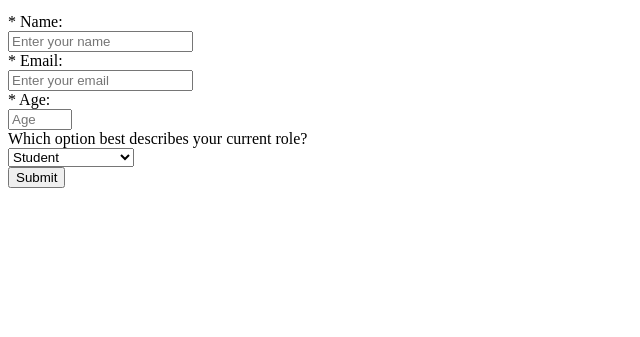
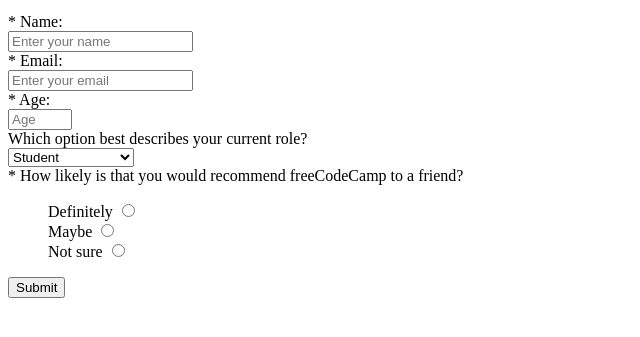
Before and after one commit to CleoAguiar/survey-form, a plain HTML site: page index.html in a window 1280 px wide. Shown: the part 101-438 px from the top of the page, without its empty margins (0-640 px from the left). Drawn offline with Linux system fonts and the light colour scheme.

Commit message:
feat: add user Rating

```diff
--- a/index.html
+++ b/index.html
@@ -54,13 +54,37 @@
 
 		<div id="rowTable">
 			<div id="labels">
+				<label for="userRating">* How likely is that you would recommend freeCodeCamp to a friend?</label>
+			</div>
+			<div id="inputTable">
+				<ul style="list-style: none;">
+					<li class="radio">
+						<label>Definitely
+							<input type="radio" name="radio-buttons" value="1" class="userRating">
+						</label>
+					</li>
+					<li class="radio">
+						<label>Maybe
+							<input type="radio" name="radio-buttons" value="2" class="userRating">
+						</label>
+					</li>
+					<li class="radio">
+						<label>Not sure
+							<input type="radio" name="radio-buttons" value="3" class="userRating">
+						</label>
+					</li>
+				</ul>
+			</div>
+		</div>
+
+		<div id="rowTable">
+			<div id="labels">
 				<label id=""></label>
 			</div>
 			<div id="inputTable">
 
 			</div>
 		</div>
-
 		<button type="submit" id="submit">Submit</button>
 	</form>
 </body>
```
